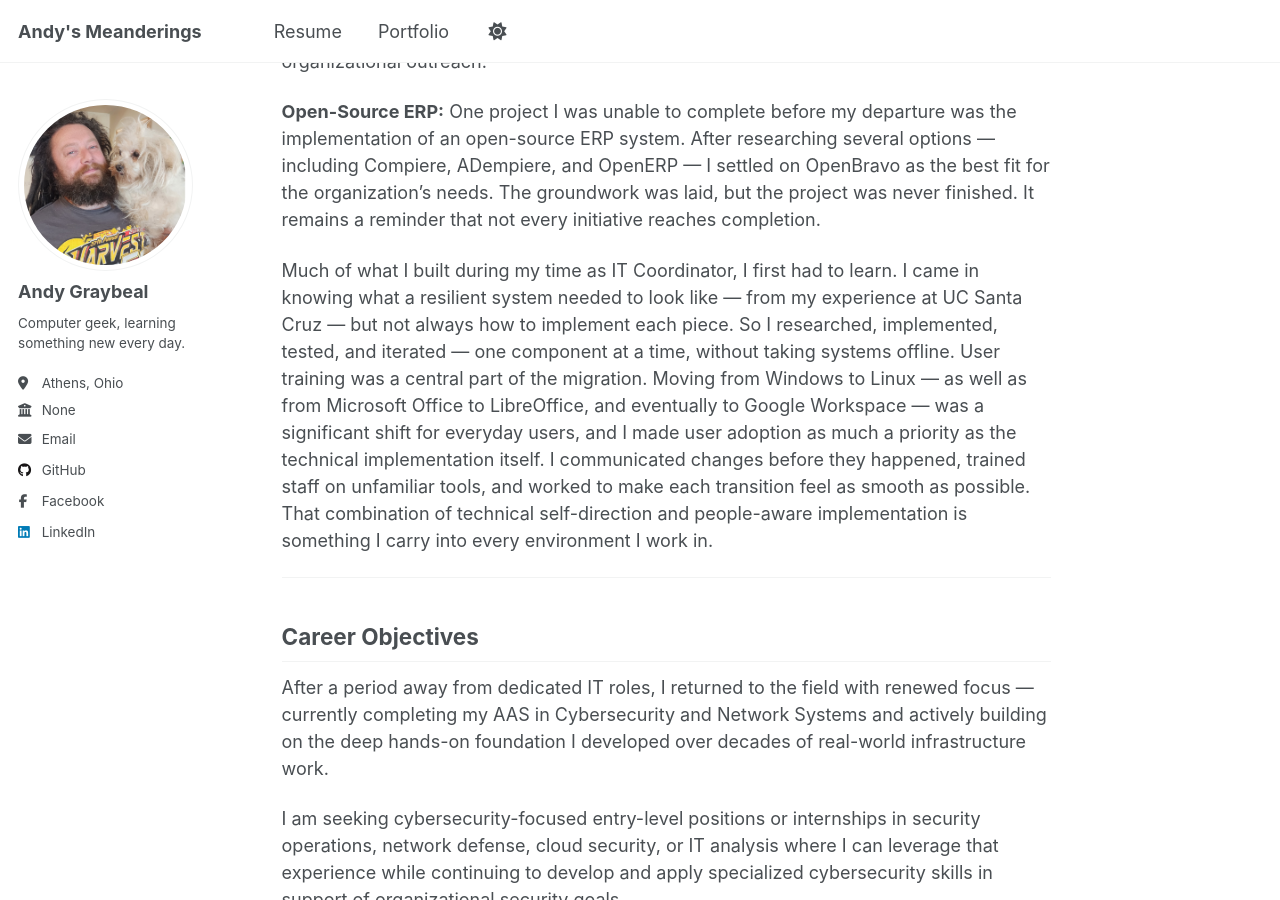
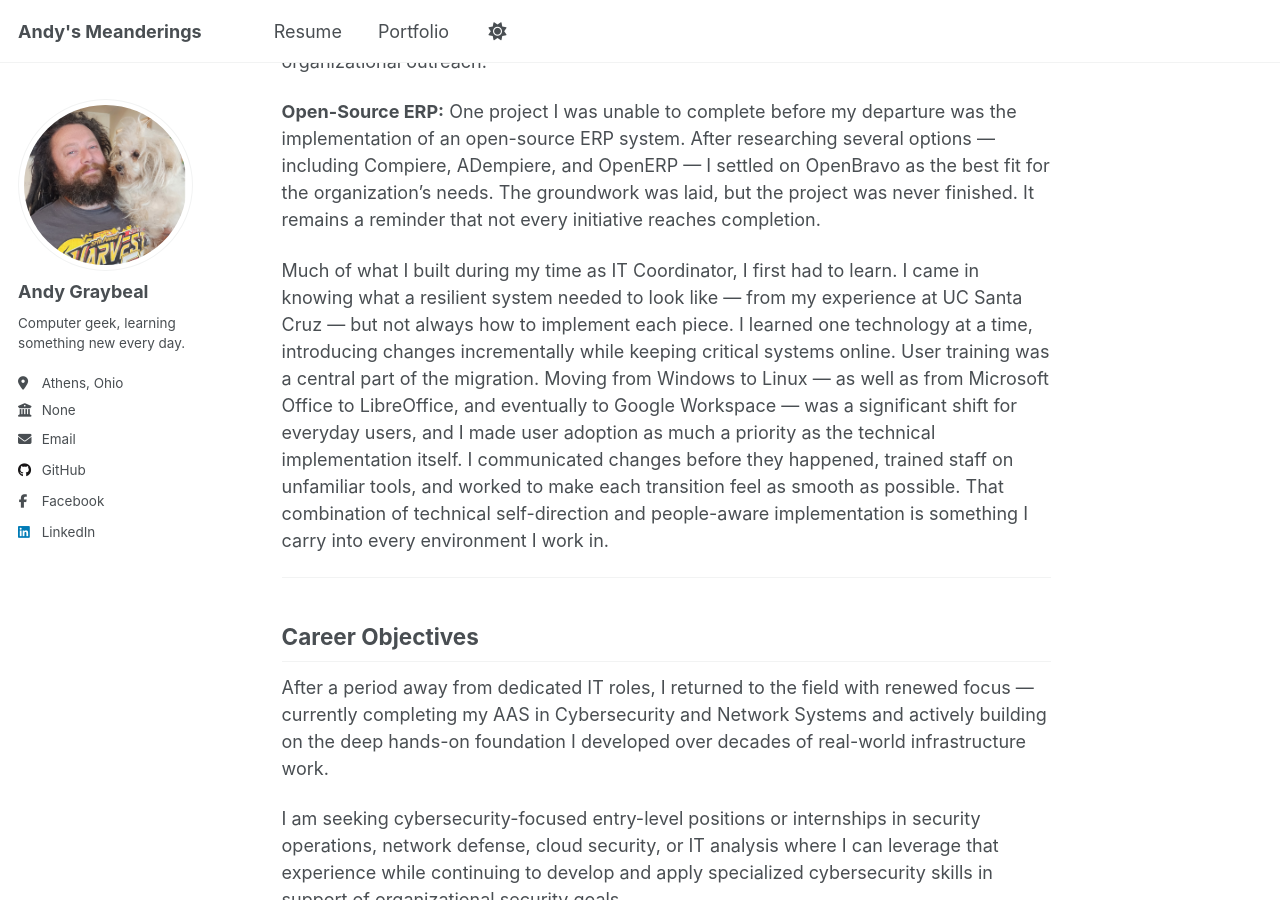
Before and after one commit to andy-graybeal/andy-graybeal.github.io, a Jekyll site: the page built from _pages/about.md, in a window 1280 px wide and 900 px high, scrolled down 2599 px. Built offline with Jekyll 4.4.1, drawn with Linux system fonts in a browser that asks for light colours; a script that is not in the unit is left out.

Commit message:
Update about.md

```diff
--- a/_pages/about.md
+++ b/_pages/about.md
@@ -93,7 +93,8 @@ I designed, deployed, and managed the organization's WordPress website, supporti
 **Open-Source ERP:**
 One project I was unable to complete before my departure was the implementation of an open-source ERP system. After researching several options — including Compiere, ADempiere, and OpenERP — I settled on OpenBravo as the best fit for the organization's needs. The groundwork was laid, but the project was never finished. It remains a reminder that not every initiative reaches completion.
 
-Much of what I built during my time as IT Coordinator, I first had to learn. I came in knowing what a resilient system needed to look like — from my experience at UC Santa Cruz — but not always how to implement each piece. So I researched, implemented, tested, and iterated — one component at a time, without taking systems offline. User training was a central part of the migration. Moving from Windows to Linux — as well as from Microsoft Office to LibreOffice, and eventually to Google Workspace — was a significant shift for everyday users, and I made user adoption as much a priority as the technical implementation itself. I communicated changes before they happened, trained staff on unfamiliar tools, and worked to make each transition feel as smooth as possible. That combination of technical self-direction and people-aware implementation is something I carry into every environment I work in.
+Much of what I built during my time as IT Coordinator, I first had to learn. I came in knowing what a resilient system needed to look like — from my experience at UC Santa Cruz — but not always how to implement each piece. I learned one technology at a time, introducing changes incrementally while keeping critical systems online.
+User training was a central part of the migration. Moving from Windows to Linux — as well as from Microsoft Office to LibreOffice, and eventually to Google Workspace — was a significant shift for everyday users, and I made user adoption as much a priority as the technical implementation itself. I communicated changes before they happened, trained staff on unfamiliar tools, and worked to make each transition feel as smooth as possible. That combination of technical self-direction and people-aware implementation is something I carry into every environment I work in.
 
 
 
```
